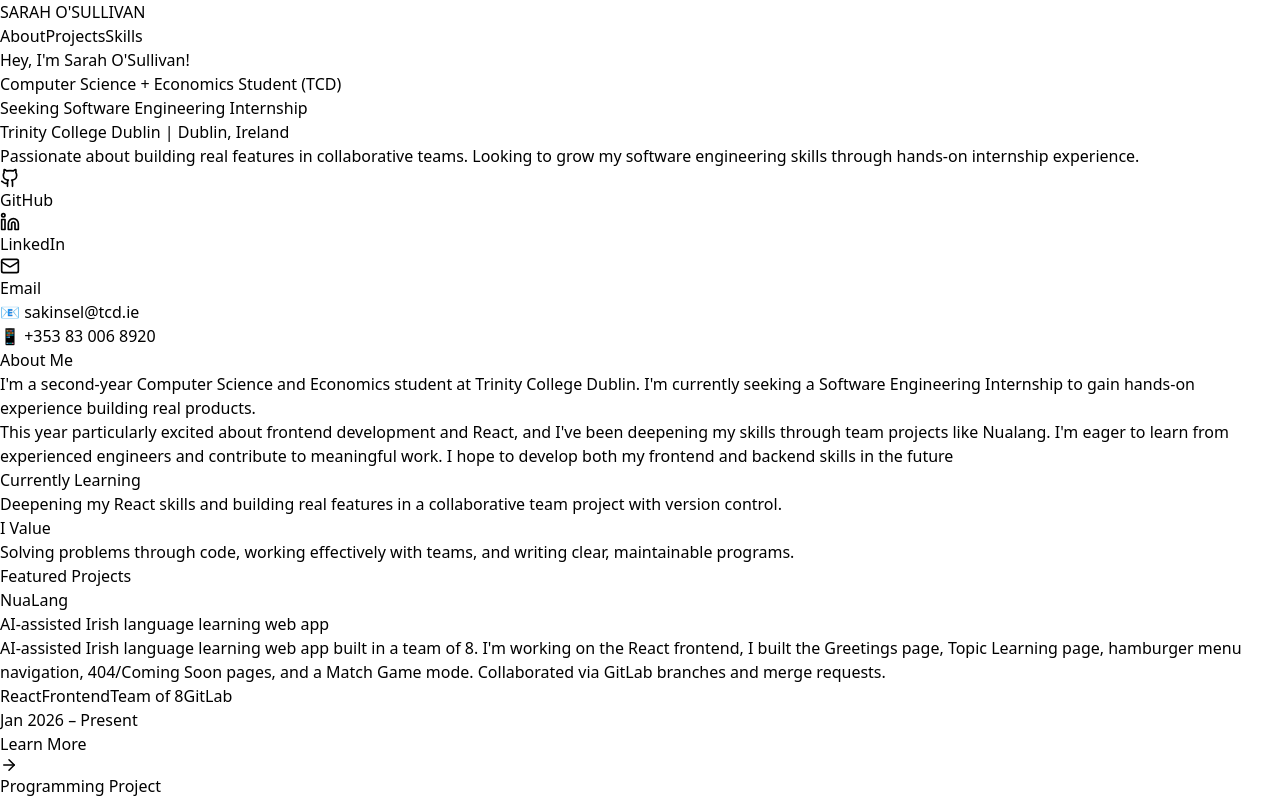
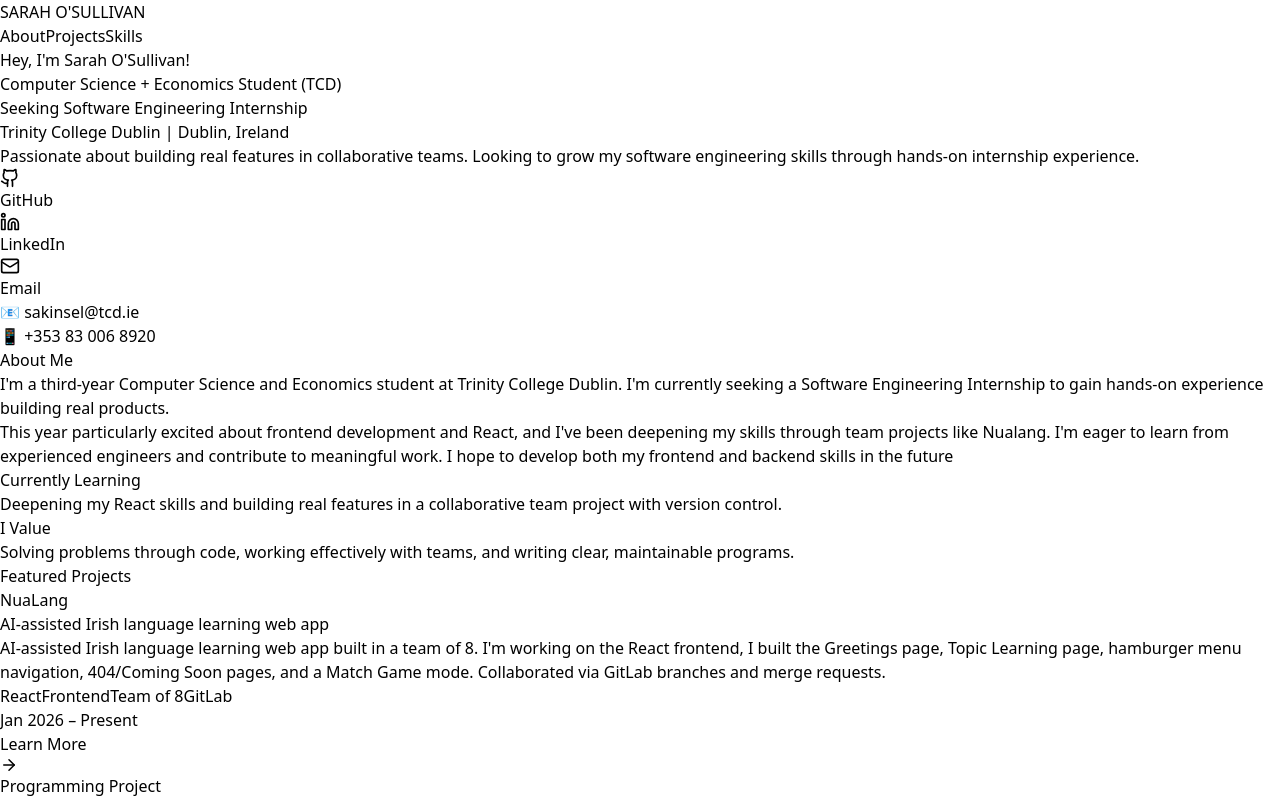
Before and after one commit to sakinsel2028/cv-portfolio, a React (Vite) app: page / in a window 1280 px wide. Shown: the top 800 px of the page. Built offline with nearby package versions, Linux system fonts and the light colour scheme.

Commit message:
updating info

```diff
--- a/src/App.jsx
+++ b/src/App.jsx
@@ -129,7 +129,7 @@ export default function Portfolio() {
           <div className="grid md:grid-cols-2 gap-8">
             <div>
               <p className="text-lg text-gray-700 leading-relaxed mb-4">
-                I'm a second-year Computer Science and Economics student at Trinity College Dublin. I'm currently seeking a Software Engineering Internship to gain hands-on experience building real products.
+                I'm a third-year Computer Science and Economics student at Trinity College Dublin. I'm currently seeking a Software Engineering Internship to gain hands-on experience building real products.
               </p>
               <p className="text-lg text-gray-700 leading-relaxed">
                 This year particularly excited about frontend development and React, and I've been deepening my skills through team projects like Nualang. I'm eager to learn from experienced engineers and contribute to meaningful work. I hope to develop both my frontend and backend skills in the future
@@ -282,7 +282,7 @@ export default function Portfolio() {
             <div>
               <h3 className="font-black text-gray-900 mb-4">Links</h3>
               <div className="space-y-2">
-                <a href="https://github.com/sarahosull2026" target="_blank" rel="noopener noreferrer" className="block text-gray-700 hover:text-emerald-600 transition">GitHub</a>
+                <a href="https://github.com/sakinsel2028" target="_blank" rel="noopener noreferrer" className="block text-gray-700 hover:text-emerald-600 transition">GitHub</a>
                 <a href="https://www.linkedin.com/in/sarahosullivan2026/" target="_blank" rel="noopener noreferrer" className="block text-gray-700 hover:text-blue-600 transition">LinkedIn</a>
               </div>
             </div>
```
